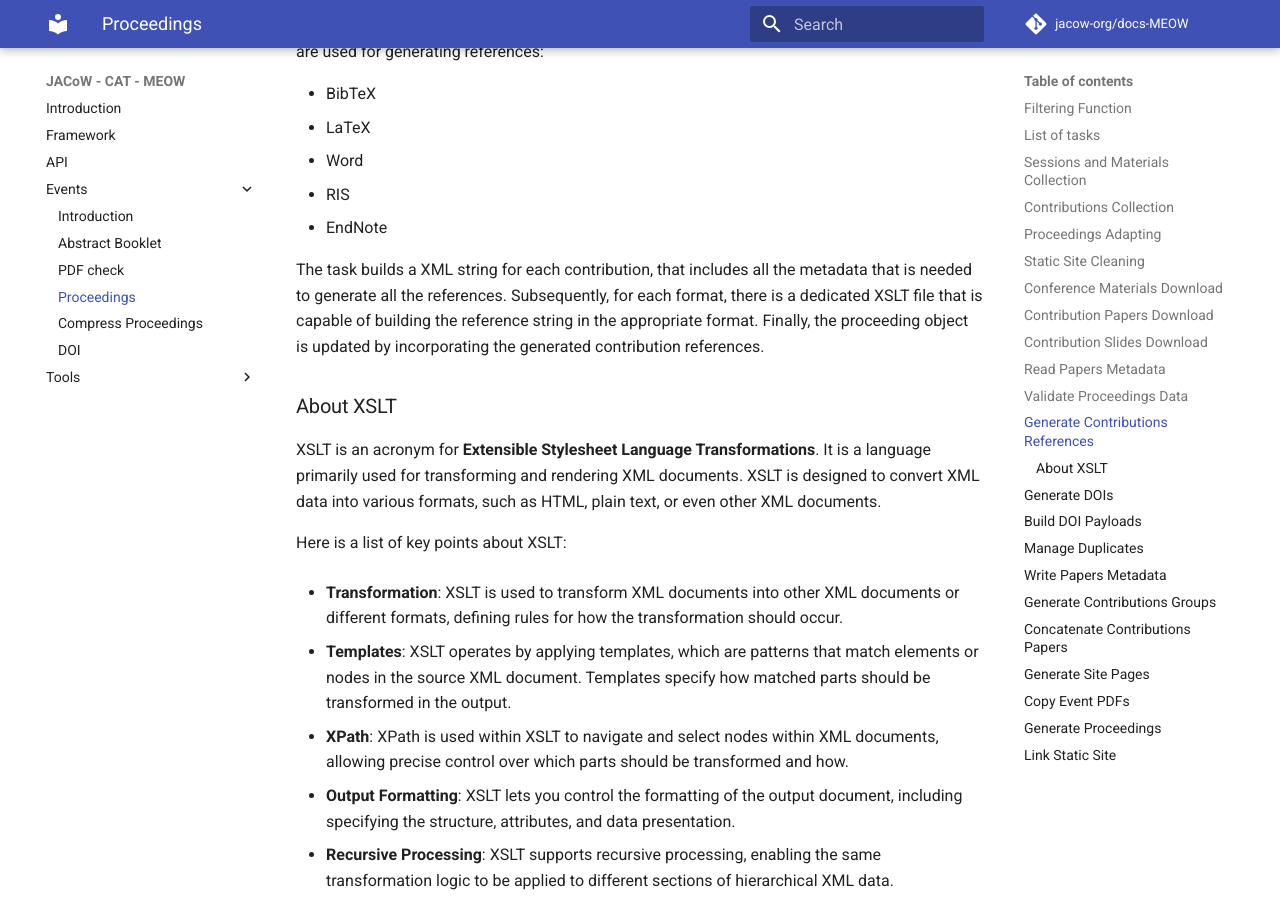
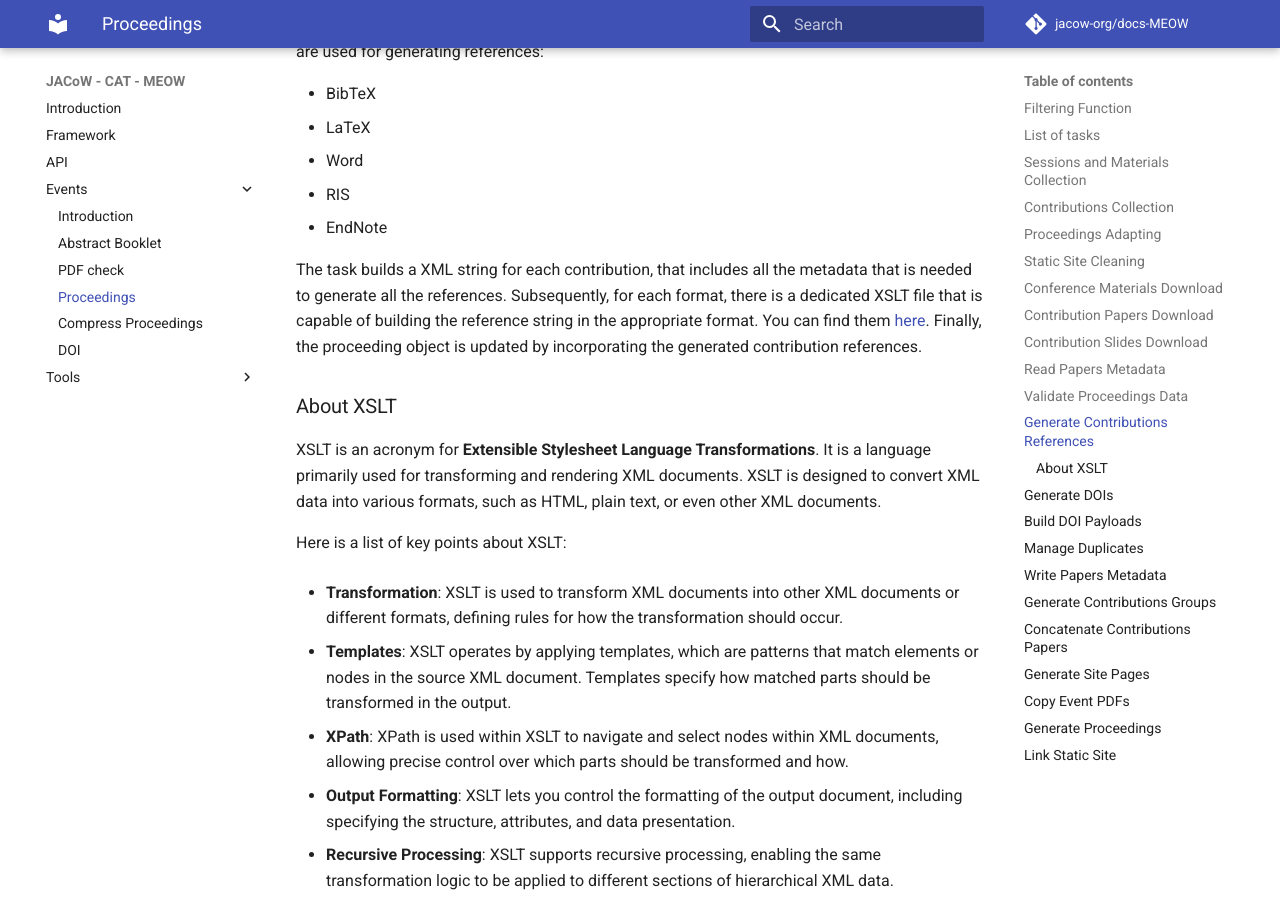
Before and after one commit to JACoW-org/docs-MEOW, an MkDocs documentation site: the page built from docs/events/proceedings.md, in a window 1280 px wide and 900 px high, scrolled down 3838 px. Built offline with MkDocs 1.6.1 and Material for MkDocs 9.7.7, drawn with Linux system fonts in a browser that asks for light colours; comment, search, counter and statistics services are not loaded.

Commit message:
added link to xslt files in github

```diff
--- a/docs/events/proceedings.md
+++ b/docs/events/proceedings.md
@@ -113,7 +113,7 @@ This task is responsible for generating references for the contributions. The fo
 - RIS
 - EndNote
 
-The task builds a XML string for each contribution, that includes all the metadata that is needed to generate all the references. Subsequently, for each format, there is a dedicated XSLT file that is capable of building the reference string in the appropriate format.
+The task builds a XML string for each contribution, that includes all the metadata that is needed to generate all the references. Subsequently, for each format, there is a dedicated XSLT file that is capable of building the reference string in the appropriate format. You can find them [here](https://github.com/JACoW-org/MEOW/tree/master/xslt).
 Finally, the proceeding object is updated by incorporating the generated contribution references.
 
 ### About XSLT
```
